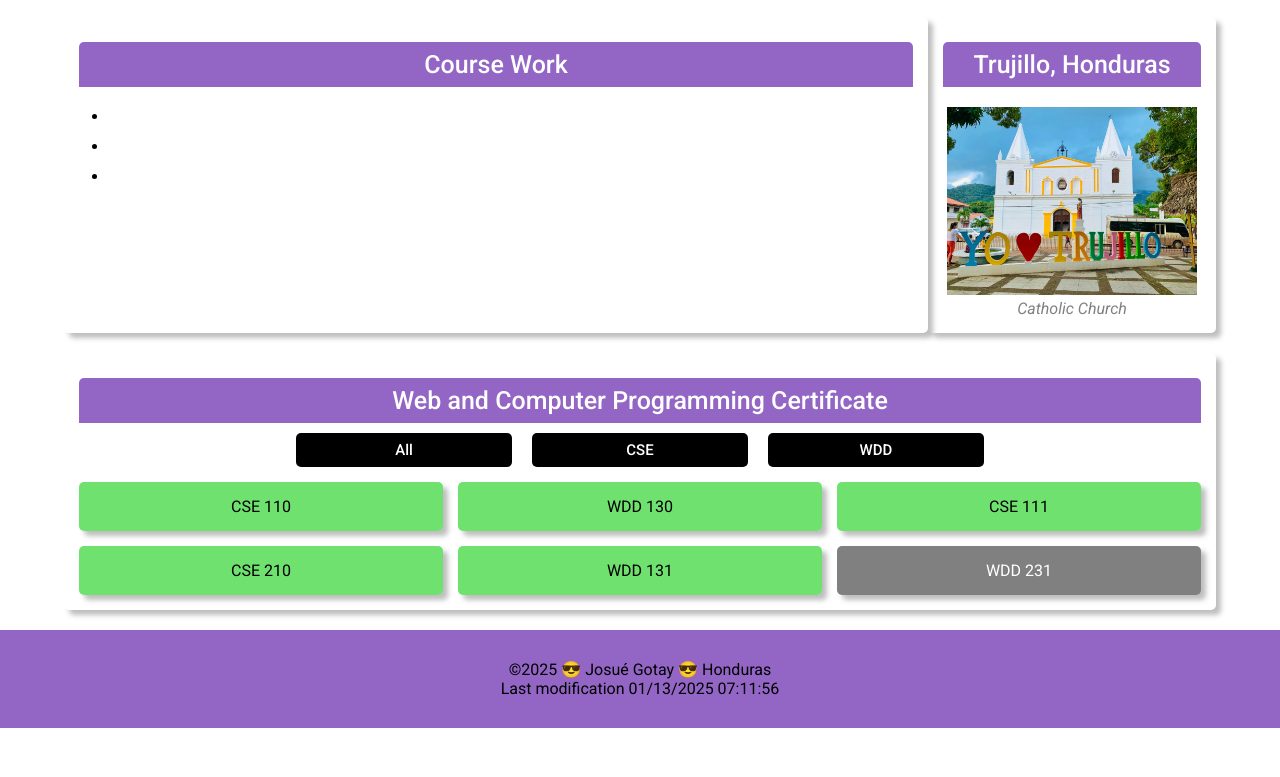
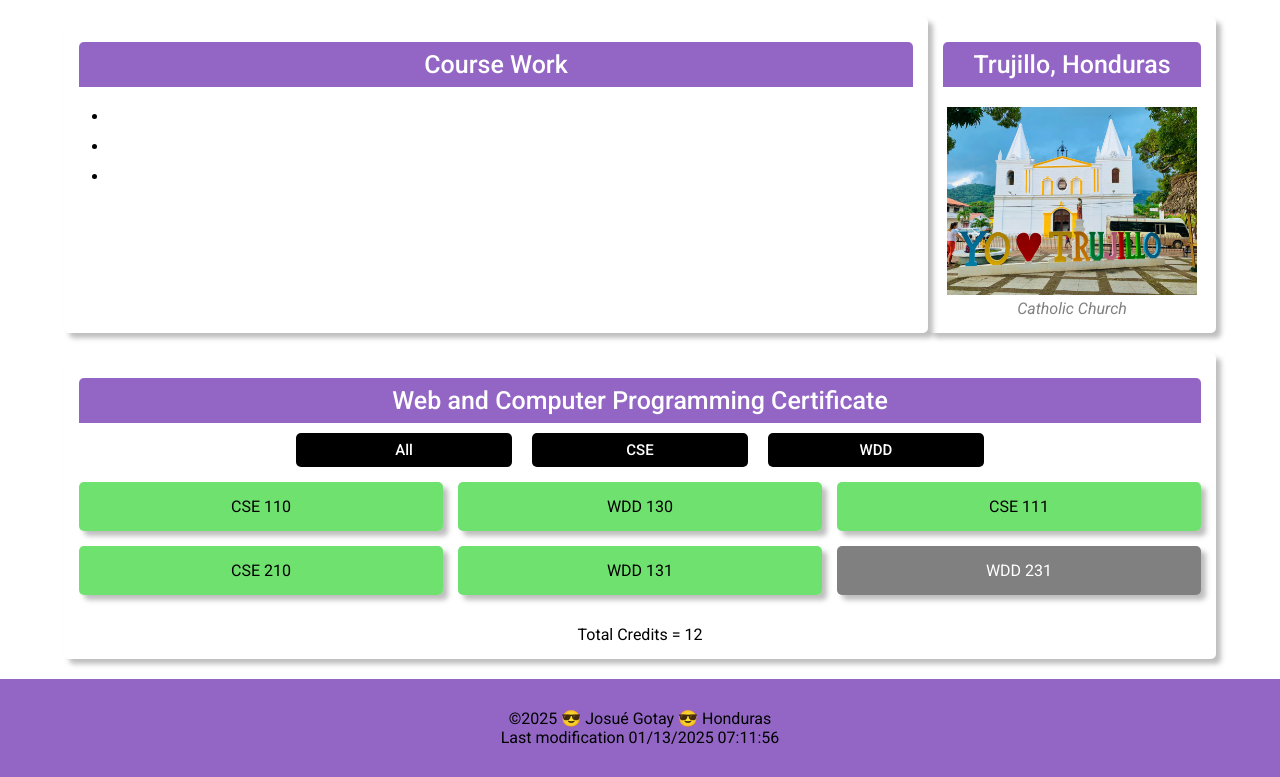
Before and after one commit to gotayjosue/wdd231, a plain HTML site: page index.html in a window 1280 px wide. Shown: the part 162-939 px from the top of the page. Before the commit the page ends 890 px from the top, so only its background shows below. Drawn offline with Linux system fonts and the light colour scheme.

Commit message:
home page finished

```diff
--- a/index.html
+++ b/index.html
@@ -51,6 +51,7 @@
             </div>
             <div id="courses" class="courses">
             </div>
+            <p class="total">Total Credits = <span class="credits" id="credits"></span></p>
         </section>
     </main>
 
--- a/scripts/home.js
+++ b/scripts/home.js
@@ -97,11 +97,12 @@ document.addEventListener("DOMContentLoaded", function() {
     });
 });
 
-
+const courseCredits = document.querySelector('#credits')
 const courseList = document.querySelector('#courses')
 
 const displayCourses = (courses) => {
     courseList.innerHTML = ''
+    courseCredits.innerHTML = ''
     courses.forEach(course => {
 
         const section = document.createElement('section')
@@ -114,7 +115,10 @@ const displayCourses = (courses) => {
             section.style.color = 'white'
         }
 
+        const totalCredits = courses.reduce((accumulator, course) => accumulator + course.credits, 0)
+
         courseList.appendChild(section)
+        courseCredits.textContent = totalCredits
     });
 }
 
--- a/styles/home.css
+++ b/styles/home.css
@@ -20,6 +20,7 @@ header{
 .profile{
     width: 80px;
     height: auto;
+    box-shadow: 5px 10px 20px rgba(0, 0, 0, 0.589);
 }
 
 
@@ -155,7 +156,12 @@ section{
 
 .courses section{
     border-radius: 5px;
-    color: whi;
+}
+
+.total, .credits{
+    margin-top: 30px;
+    text-align: center;
+    grid-column: 2;
 }
 
 footer{
```
